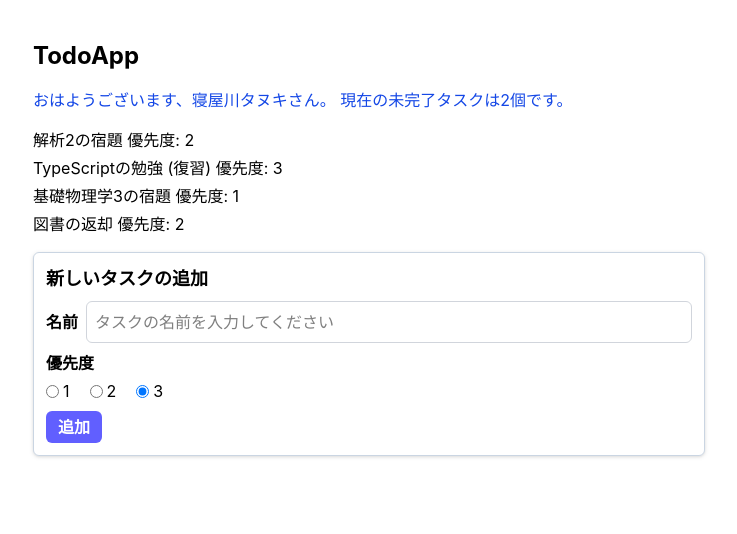
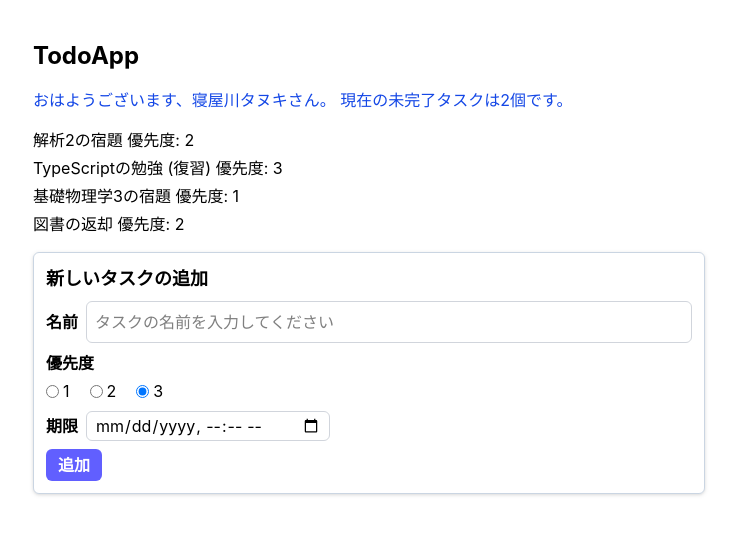
Before and after one commit to TakeshiWada1980/react-todo-app, a React (Vite) app: page / in a window 1280 px wide. Shown: the top 534 px of the page, without its empty margins (271-1008 px from the left). Built offline with nearby package versions, Linux system fonts and the light colour scheme.

Commit message:
lecture05 step04: 日時入力と期限なしの扱い

```diff
--- a/src/App.tsx
+++ b/src/App.tsx
@@ -6,11 +6,13 @@ import WelcomeMessage from "./WelcomeMessage";
 import TodoList from "./TodoList";
 import { v4 as uuid } from "uuid";
 import { twMerge } from "tailwind-merge";
+import dayjs from "dayjs";
 
 const App = () => {
   const [todos, setTodos] = useState<Todo[]>(initTodos);
   const [newTodoName, setNewTodoName] = useState("");
   const [newTodoPriority, setNewTodoPriority] = useState(3);
+  const [newTodoDeadline, setNewTodoDeadline] = useState<Date | null>(null);
 
   const uncompletedCount = todos.filter((todo) => !todo.isDone).length;
 
@@ -22,17 +24,23 @@ const App = () => {
     setNewTodoPriority(Number(e.target.value));
   };
 
+  const updateDeadline = (e: ChangeEvent<HTMLInputElement>) => {
+    const dt = e.target.value;
+    setNewTodoDeadline(dt === "" ? null : new Date(dt));
+  };
+
   const addNewTodo = () => {
     const newTodo: Todo = {
       id: uuid(),
       name: newTodoName,
       isDone: false,
       priority: newTodoPriority,
-      deadline: new Date(2026, 10, 13),
+      deadline: newTodoDeadline,
     };
     setTodos((currentTodos) => [...currentTodos, newTodo]);
     setNewTodoName("");
     setNewTodoPriority(3);
+    setNewTodoDeadline(null);
   };
 
   return (
@@ -85,6 +93,24 @@ const App = () => {
           </div>
         </fieldset>
 
+        <div className="flex flex-wrap items-center gap-2">
+          <label className="font-bold" htmlFor="deadline">
+            期限
+          </label>
+          <input
+            type="datetime-local"
+            id="deadline"
+            name="deadline"
+            value={
+              newTodoDeadline
+                ? dayjs(newTodoDeadline).format("YYYY-MM-DDTHH:mm:ss")
+                : ""
+            }
+            onChange={updateDeadline}
+            className="max-w-full min-w-0 rounded-md border border-gray-300 px-2 py-0.5"
+          />
+        </div>
+
         <button
           type="button"
           onClick={addNewTodo}
```
